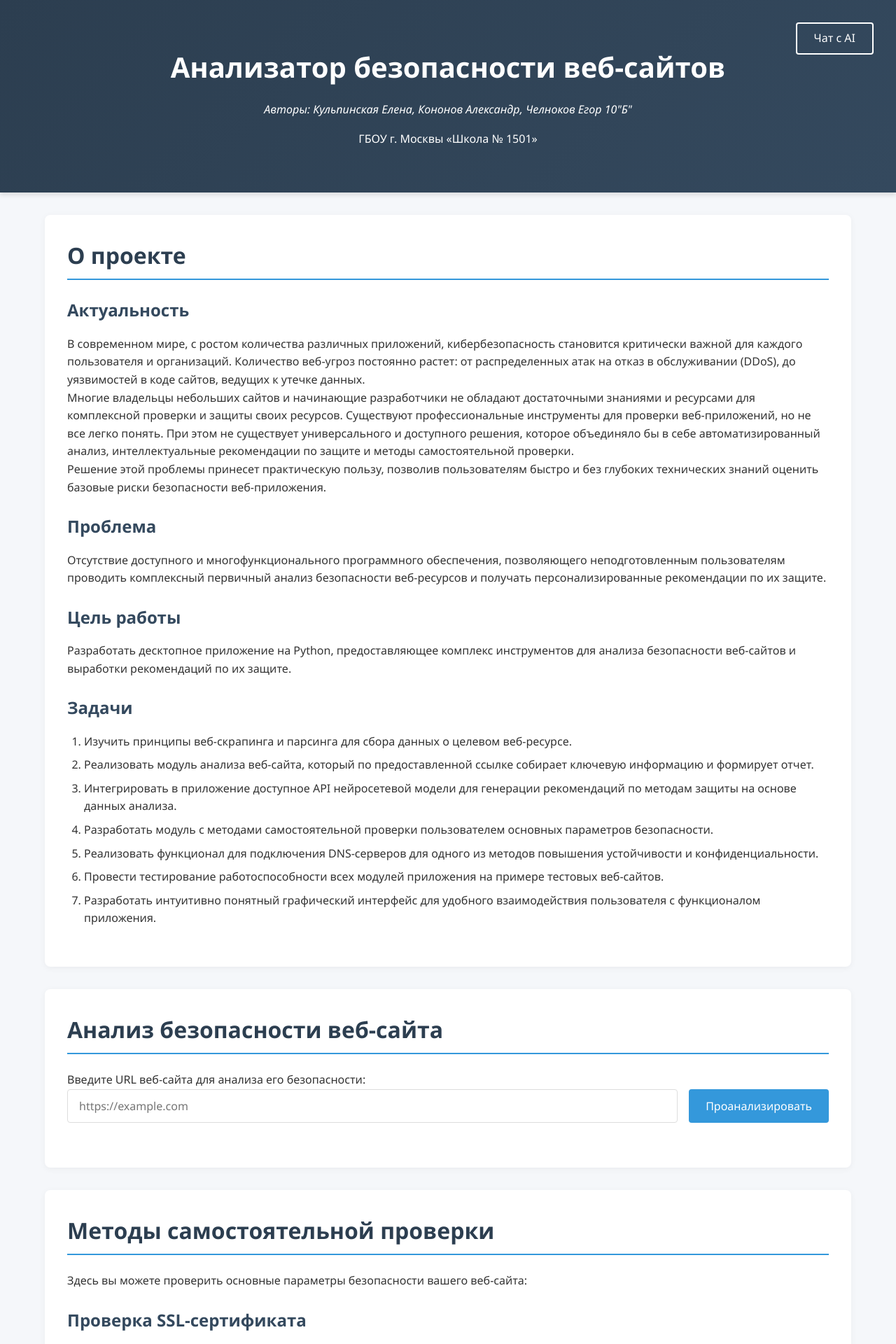
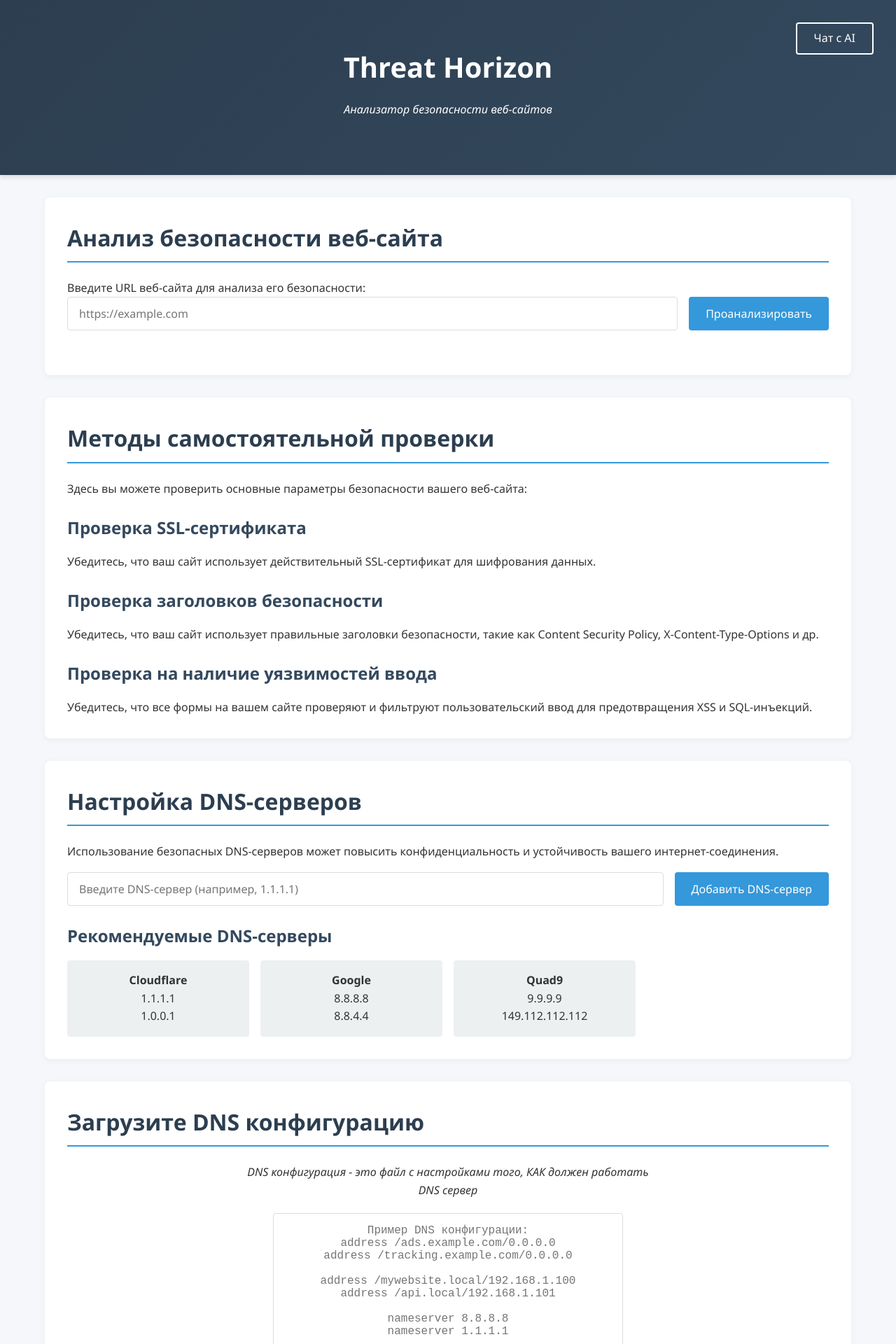
Before and after one commit to LinaKulpinskY/WEB_PROJECT, a Flask app: page / in a window 1280 px wide. Shown: the top 1920 px of the page at 70% size. Run offline with Flask 3, Linux system fonts and the light colour scheme.

Commit message:
финал

```diff
--- a/assistant.py
+++ b/assistant.py
@@ -34,5 +34,3 @@ async def send_request_gpt(content: str):
 
 if __name__ == "__main__":
     result = asyncio.run(send_request_gpt(input()))
-    print(result)
-    print(BOT_HISTORY)
--- a/templates/dashboard.html
+++ b/templates/dashboard.html
@@ -3,7 +3,7 @@
 <head>
     <meta charset="UTF-8">
     <meta name="viewport" content="width=device-width, initial-scale=1.0">
-    <title>Анализатор безопасности веб-сайтов</title>
+    <title>Threat Horizon</title>
     <style>
         :root {
             --primary-color: #2c3e50;
@@ -249,38 +249,12 @@
 <header>
     <div class="container">
         <a href="/chat" class="nav-link">Чат с AI</a>
-            <h1>Анализатор безопасности веб-сайтов</h1>
-            <p class="authors">Авторы: Кульпинская Елена, Кононов Александр, Челноков Егор 10"Б"</p>
-            <p>ГБОУ г. Москвы «Школа № 1501»</p>
+        <h1>Threat Horizon</h1>
+        <p class="authors">Анализатор безопасности веб-сайтов</p>
     </div>
 </header>
 
 <div class="container">
-        <section class="section">
-            <h2>О проекте</h2>
-            <h3>Актуальность</h3>
-            <p>В современном мире, с ростом количества различных приложений, кибербезопасность становится критически важной для каждого пользователя и организаций. Количество веб-угроз постоянно растет: от распределенных атак на отказ в обслуживании (DDoS), до уязвимостей в коде сайтов, ведущих к утечке данных.</p>
-            <p>Многие владельцы небольших сайтов и начинающие разработчики не обладают достаточными знаниями и ресурсами для комплексной проверки и защиты своих ресурсов. Существуют профессиональные инструменты для проверки веб-приложений, но не все легко понять. При этом не существует универсального и доступного решения, которое объединяло бы в себе автоматизированный анализ, интеллектуальные рекомендации по защите и методы самостоятельной проверки.</p>
-            <p>Решение этой проблемы принесет практическую пользу, позволив пользователям быстро и без глубоких технических знаний оценить базовые риски безопасности веб-приложения.</p>
-
-            <h3>Проблема</h3>
-            <p>Отсутствие доступного и многофункционального программного обеспечения, позволяющего неподготовленным пользователям проводить комплексный первичный анализ безопасности веб-ресурсов и получать персонализированные рекомендации по их защите.</p>
-
-            <h3>Цель работы</h3>
-            <p>Разработать десктопное приложение на Python, предоставляющее комплекс инструментов для анализа безопасности веб-сайтов и выработки рекомендаций по их защите.</p>
-
-            <h3>Задачи</h3>
-            <ol class="task-list">
-                <li>Изучить принципы веб-скрапинга и парсинга для сбора данных о целевом веб-ресурсе.</li>
-                <li>Реализовать модуль анализа веб-сайта, который по предоставленной ссылке собирает ключевую информацию и формирует отчет.</li>
-                <li>Интегрировать в приложение доступное API нейросетевой модели для генерации рекомендаций по методам защиты на основе данных анализа.</li>
-                <li>Разработать модуль с методами самостоятельной проверки пользователем основных параметров безопасности.</li>
-                <li>Реализовать функционал для подключения DNS-серверов для одного из методов повышения устойчивости и конфиденциальности.</li>
-                <li>Провести тестирование работоспособности всех модулей приложения на примере тестовых веб-сайтов.</li>
-                <li>Разработать интуитивно понятный графический интерфейс для удобного взаимодействия пользователя с функционалом приложения.</li>
-            </ol>
-        </section>
-
     <section class="section">
         <h2>Анализ безопасности веб-сайта</h2>
         <p>Введите URL веб-сайта для анализа его безопасности:</p>
@@ -326,16 +300,19 @@
             <p>Убедитесь, что ваш сайт использует действительный SSL-сертификат для шифрования данных.</p>
 
             <h3>Проверка заголовков безопасности</h3>
-                <p>Убедитесь, что ваш сайт использует правильные заголовки безопасности, такие как Content Security Policy, X-Content-Type-Options и др.</p>
+            <p>Убедитесь, что ваш сайт использует правильные заголовки безопасности, такие как Content Security Policy,
+                X-Content-Type-Options и др.</p>
 
             <h3>Проверка на наличие уязвимостей ввода</h3>
-                <p>Убедитесь, что все формы на вашем сайте проверяют и фильтруют пользовательский ввод для предотвращения XSS и SQL-инъекций.</p>
+            <p>Убедитесь, что все формы на вашем сайте проверяют и фильтруют пользовательский ввод для предотвращения
+                XSS и SQL-инъекций.</p>
         </div>
     </section>
 
     <section class="section dns-section">
         <h2>Настройка DNS-серверов</h2>
-            <p>Использование безопасных DNS-серверов может повысить конфиденциальность и устойчивость вашего интернет-соединения.</p>
+        <p>Использование безопасных DNS-серверов может повысить конфиденциальность и устойчивость вашего
+            интернет-соединения.</p>
 
         <form class="dns-form" id="dnsForm">
             <div class="input-group">
@@ -363,11 +340,13 @@
             </div>
         </div>
     </section>
+<section class="section" style="text-align: center;">
+    <h2 style="text-align: left;">Загрузите DNS конфигурацию</h2>
+    <p style="text-align: center; max-width: 600px; margin: 0 auto 20px auto;">
+        <em>DNS конфигурация - это файл с настройками того, КАК должен работать DNS сервер</em>
+    </p>
 
-        <section class="section">
-            <h2>Загрузите DNS конфигурацию</h2>
-            <p><em>DNS конфигурация - это файл с настройками того, КАК должен работать DNS сервер</em></p>
-
+    <div style="display: flex; flex-direction: column; align-items: center; gap: 15px;">
         <textarea id="dnsCode" placeholder="Пример DNS конфигурации:
 address /ads.example.com/0.0.0.0
 address /tracking.example.com/0.0.0.0
@@ -376,27 +355,31 @@ address /mywebsite.local/192.168.1.100
 address /api.local/192.168.1.101
 
 nameserver 8.8.8.8
-nameserver 1.1.1.1"></textarea>
-            <br>
+nameserver 1.1.1.1"
+        style="width: 100%; max-width: 500px; min-height: 200px; text-align: center; font-family: 'Courier New', monospace; padding: 15px;"></textarea>
+
         <button onclick="uploadDNS()">Загрузить DNS конфигурацию</button>
-            <div id="status"></div>
+        <div id="status" style="text-align: center;"></div>
+    </div>
 </section>
 
-        <section class="section">
-            <h2>Подключиться к DNS серверу</h2>
-            <p><em>DNS сервер - это ПРОГРАММА, которая работает на основе вашей конфигурации и обрабатывает запросы</em></p>
+    <section class="section" style="text-align: center;">
+    <h2 style="text-align: left;">Подключиться к DNS серверу</h2>
+    <p style="text-align: center; max-width: 600px; margin: 0 auto 20px auto;"><em>DNS сервер - это ПРОГРАММА, которая работает на основе вашей конфигурации и обрабатывает запросы</em></p>
 
-            <input type="text" id="userId" placeholder="Введите ваш ID пользователя">
+    <div style="display: flex; flex-direction: column; align-items: center; gap: 15px;">
+        <input type="text" id="userId" placeholder="Введите ваш ID пользователя" style="text-align: center;">
         <button onclick="connectToDNS()">Подключиться к DNS</button>
         <div id="connectionStatus"></div>
+    </div>
 </section>
 
-        <section class="section">
-            <h2>В чем разница?</h2>
-            <div style="display: grid; grid-template-columns: 1fr 1fr; gap: 20px;">
-                <div style="background: #e7f3ff; padding: 15px; border-radius: 5px;">
+<section class="section" style="text-align: center;">
+    <h2 style="text-align: left;">В чем разница?</h2>
+    <div style="display: grid; grid-template-columns: 1fr 1fr; gap: 20px; max-width: 800px; margin: 0 auto;">
+        <div style="background: #e7f3ff; padding: 15px; border-radius: 5px; text-align: center;">
             <h3>DNS Конфигурация</h3>
-                    <ul>
+            <ul style="padding: 0; margin: 0; display: inline-block; text-align: left;">
                 <li><strong>Файл с настройками</strong></li>
                 <li>Определяет ПРАВИЛА работы</li>
                 <li>Что блокировать</li>
@@ -404,9 +387,9 @@ nameserver 1.1.1.1"></textarea>
                 <li>Какие DNS использовать</li>
             </ul>
         </div>
-                <div style="background: #fff2e7; padding: 15px; border-radius: 5px;">
+        <div style="background: #fff2e7; padding: 15px; border-radius: 5px; text-align: center;">
             <h3>DNS Сервер</h3>
-                    <ul>
+            <ul style="padding: 0; margin: 0; display: inline-block; text-align: left;">
                 <li><strong>Работающая программа</strong></li>
                 <li>Обрабатывает запросы</li>
                 <li>Возвращает IP адреса</li>
```
Lines whose indentation alone changed are shown as unchanged.
